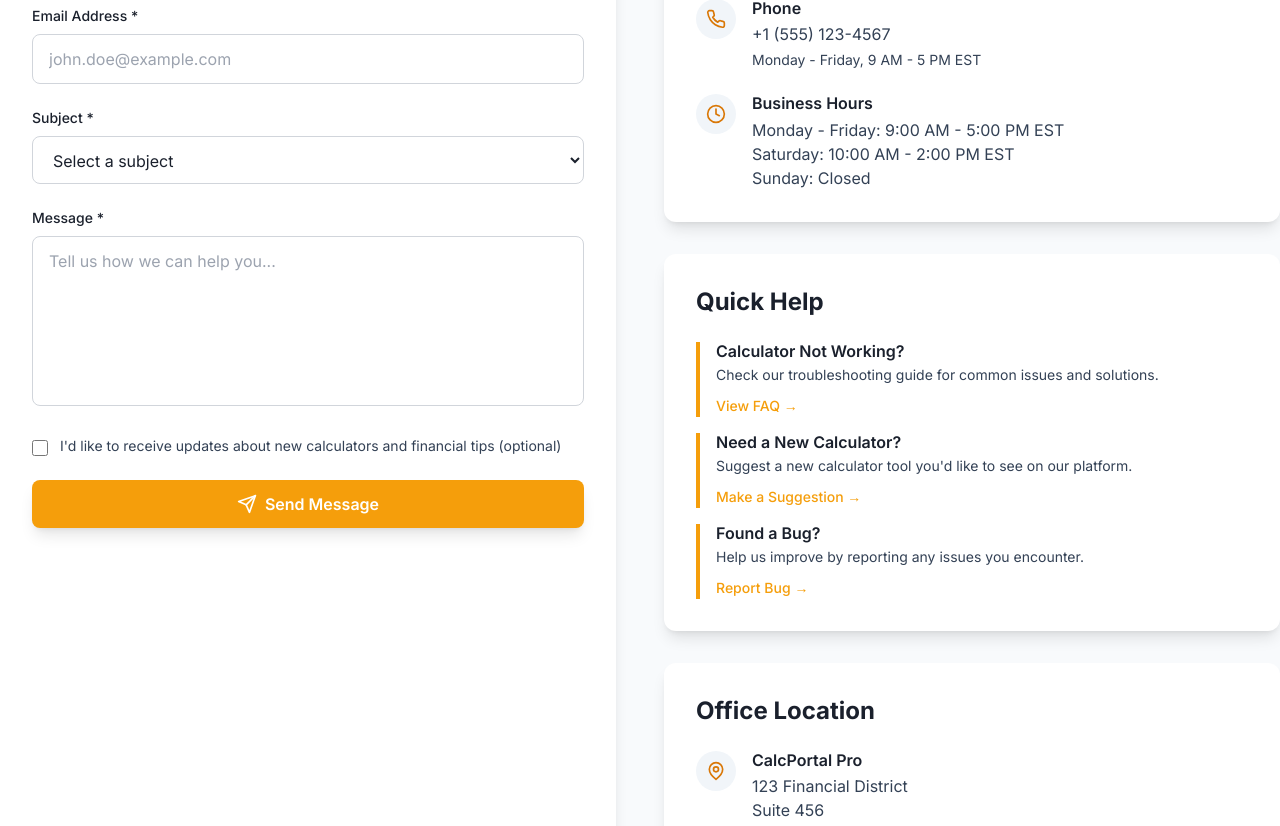
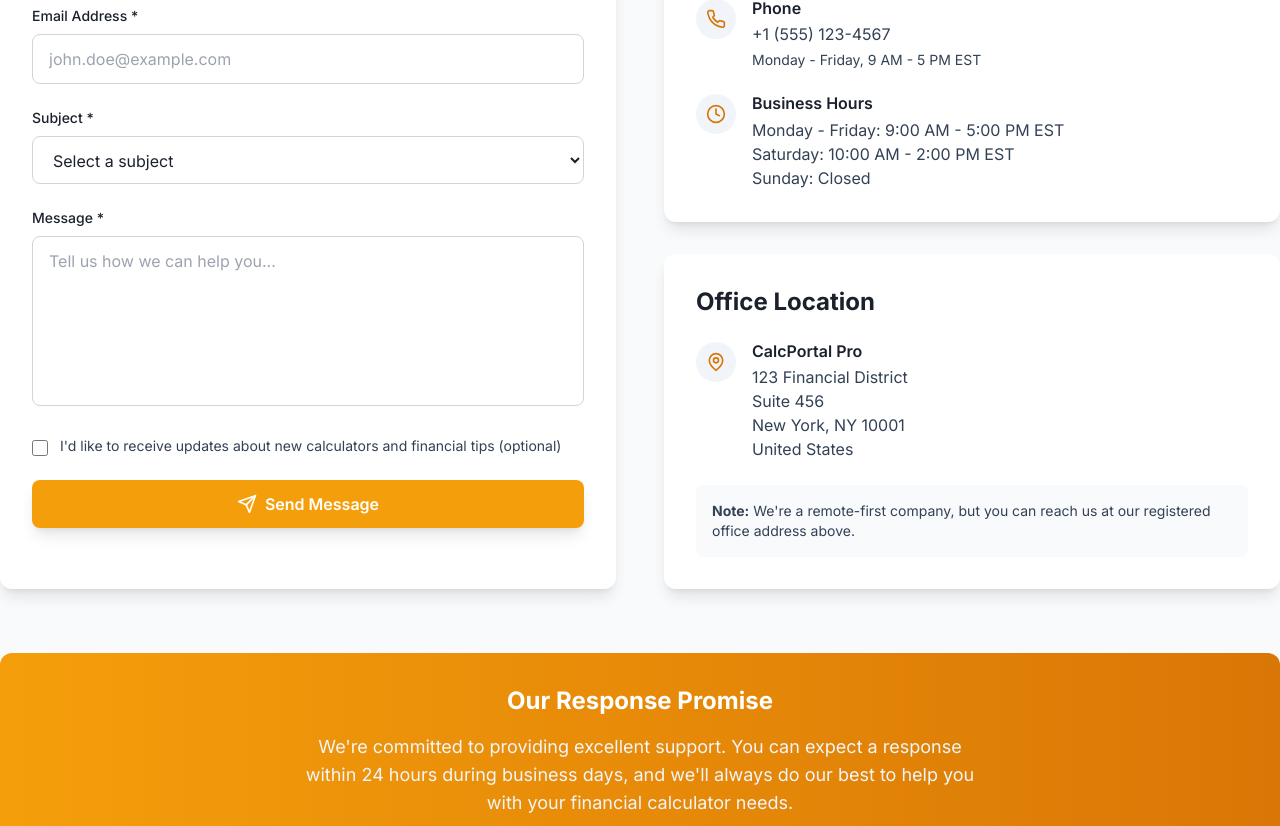
Before and after one commit to LIVETECHTOOLS/calcportalpro, a Next.js app: page /contact in a window 1280 px wide. Shown: the part 465-1291 px from the top of the page. Built offline with nearby package versions, Linux system fonts and the light colour scheme; a web font is replaced by a local one.

Commit message:
Update page.tsx

```diff
--- a/app/contact/page.tsx
+++ b/app/contact/page.tsx
@@ -183,43 +183,6 @@ export default function ContactPage() {
               </div>
             </div>
 
-            {/* FAQ Quick Links */}
-            <div className="bg-white rounded-xl shadow-lg p-8">
-              <h2 className="text-2xl font-bold text-secondary-500 mb-6">Quick Help</h2>
-
-              <div className="space-y-4">
-                <div className="border-l-4 border-primary-500 pl-4">
-                  <h3 className="font-semibold text-secondary-500 mb-1">Calculator Not Working?</h3>
-                  <p className="text-secondary-100 text-sm mb-2">
-                    Check our troubleshooting guide for common issues and solutions.
-                  </p>
-                  <a href="/faq" className="text-primary-500 hover:text-primary-600 text-sm font-medium">
-                    View FAQ →
-                  </a>
-                </div>
-
-                <div className="border-l-4 border-primary-500 pl-4">
-                  <h3 className="font-semibold text-secondary-500 mb-1">Need a New Calculator?</h3>
-                  <p className="text-secondary-100 text-sm mb-2">
-                    Suggest a new calculator tool you'd like to see on our platform.
-                  </p>
-                  <a href="/suggestions" className="text-primary-500 hover:text-primary-600 text-sm font-medium">
-                    Make a Suggestion →
-                  </a>
-                </div>
-
-                <div className="border-l-4 border-primary-500 pl-4">
-                  <h3 className="font-semibold text-secondary-500 mb-1">Found a Bug?</h3>
-                  <p className="text-secondary-100 text-sm mb-2">
-                    Help us improve by reporting any issues you encounter.
-                  </p>
-                  <a href="/bug-report" className="text-primary-500 hover:text-primary-600 text-sm font-medium">
-                    Report Bug →
-                  </a>
-                </div>
-              </div>
-            </div>
-
             {/* Office Location */}
             <div className="bg-white rounded-xl shadow-lg p-8">
               <h2 className="text-2xl font-bold text-secondary-500 mb-6">Office Location</h2>
```
